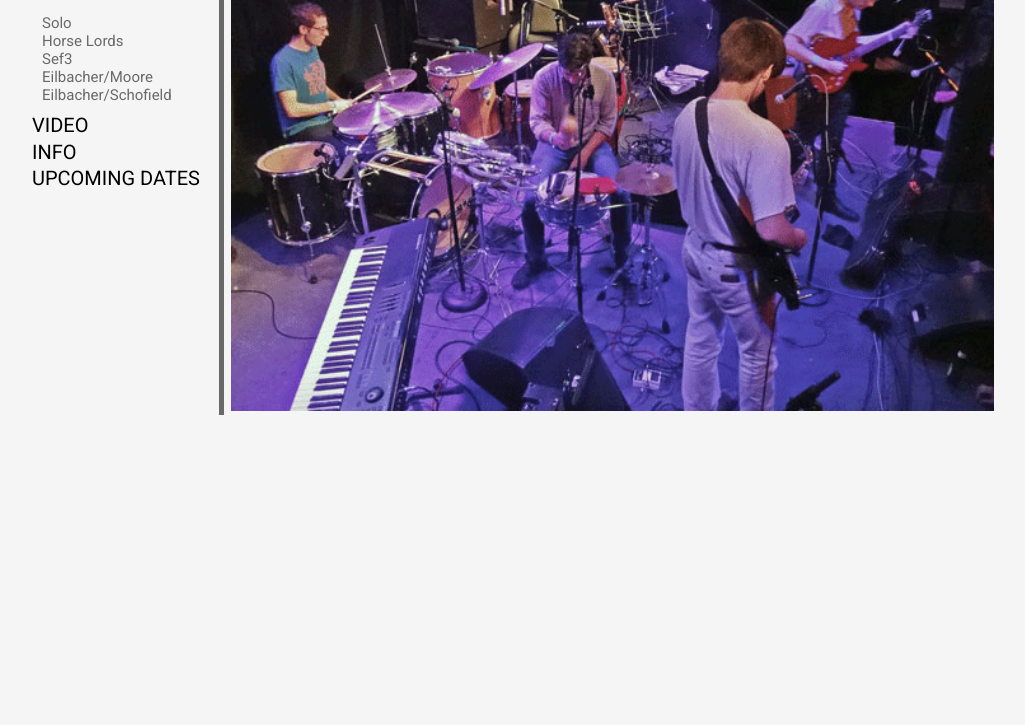
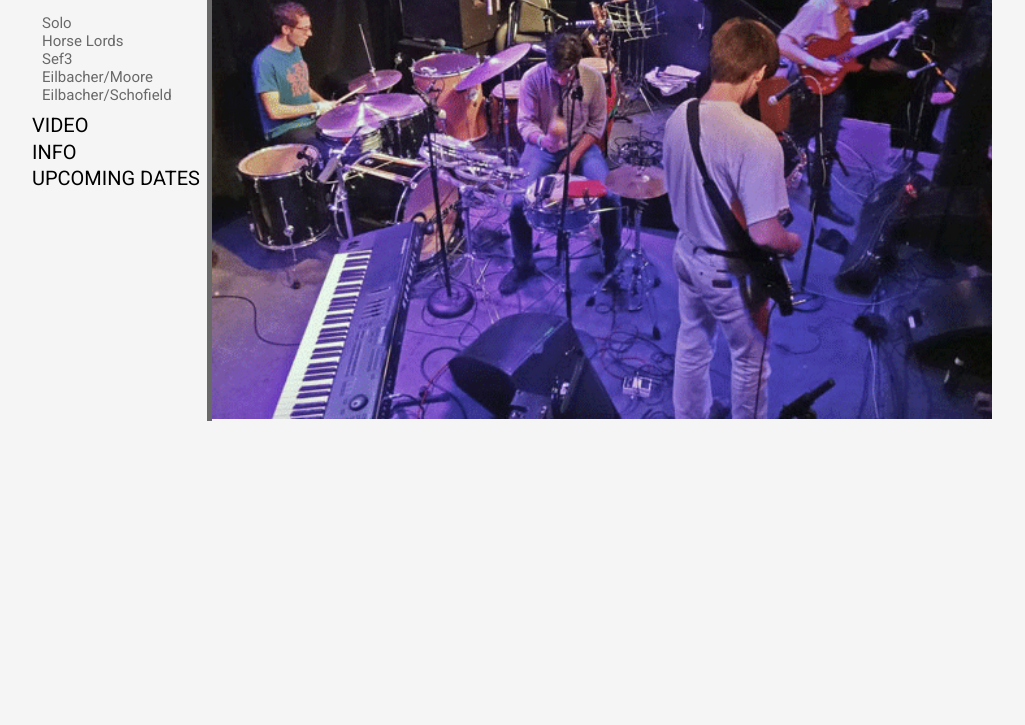
Before and after one commit to onewindspirit/eilbacherm-site, a plain HTML site: page index.html in a window 1280 px wide. Shown: the part 75-800 px from the top of the page, without its empty margins (128-1153 px from the left). Drawn offline with Linux system fonts and the light colour scheme.

Commit message:
converted css grid stuff to flexbox. fixed navbar width.

```diff
--- a/css/style.css
+++ b/css/style.css
@@ -20,16 +20,22 @@ html{
   padding:0px;
   width: 75vw; /*sets width to % of the view width*/
   min-width: 945px; /*set up better scaling with media queries*/
-  display: grid; /*initiate CSS Grid*/
-  grid-template-columns: 20%; /*sets width for each column*/
-  grid-gap:5px;
+  display:flex;
+  justify-content:center;
+  align-items:stretch;
+  /*display: grid;
+  grid-template-columns: 20%;
+  grid-gap:5px;*/
 }
 
 /*main area where all unique page info is rendered*/
 .canvas{
   margin: 0px; /*center item*/
   padding:0px;
-  grid-column-start:2;
+  order:2;
+  flex:1 2 86%;
+  object-fit:cover;
+  /*grid-column-start:2;*/
 }
 .canvas div{
   margin:0px;
@@ -130,9 +136,11 @@ html{
 
 /*navbar styles*/
 .navbar{
-  display:block;
-  background-color: var(--background-color);
-  grid-column-start:1;
+  margin:0px;
+  padding:0px;
+  /*grid-column-start:1;*/
+  order:1;
+  flex:1 1 14%;
   white-space: nowrap; /*keeps text in line on resize*/
   border:solid;
   border-color:var(--body-color);
@@ -140,7 +148,7 @@ html{
   border-top-width:0px;
   border-bottom-width:0px;
   border-left-width:0px;
-  min-height: 100%;
+  min-height: 99%;
   height: auto;
 }
 .navbar h1{
@@ -180,8 +188,7 @@ html{
 /*homepage*/
 .home-img{
   margin:0px;
-  padding:2px;
-  object-fit:contain;
+  padding:0px;
   width:100%;
 }
 /*videos page NEED TO FIX*/
```
